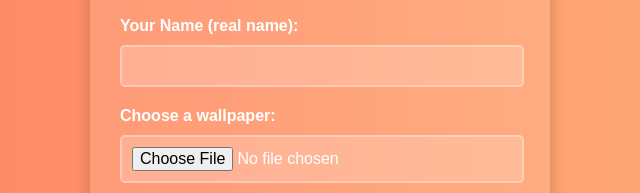
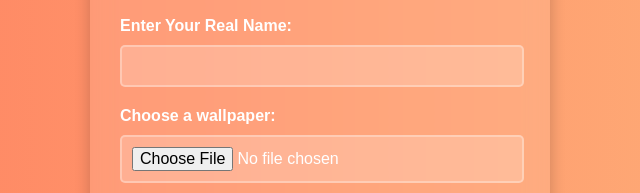
Before and after one commit to reuelrai/push, a plain HTML site: page public/index.html in a window 1280 px wide. Shown: the part 336-529 px from the top of the page, 320-960 px from the left. Drawn offline with nearby package versions, Linux system fonts and the light colour scheme.

Commit message:
Update index.html

```diff
--- a/public/index.html
+++ b/public/index.html
@@ -12,7 +12,7 @@
 <body>
     <form id="uploadForm" enctype="multipart/form-data">
         <h1>Upload Your Wallpaper</h1>
-        <label for="name">Your Name (real name):</label>
+        <label for="name">Enter Your Real Name:</label>
         <input type="text" id="name" name="name" required>
         <label for="photo">Choose a wallpaper:</label>
         <input type="file" id="photo" name="photo" accept="image/*" required>
```
